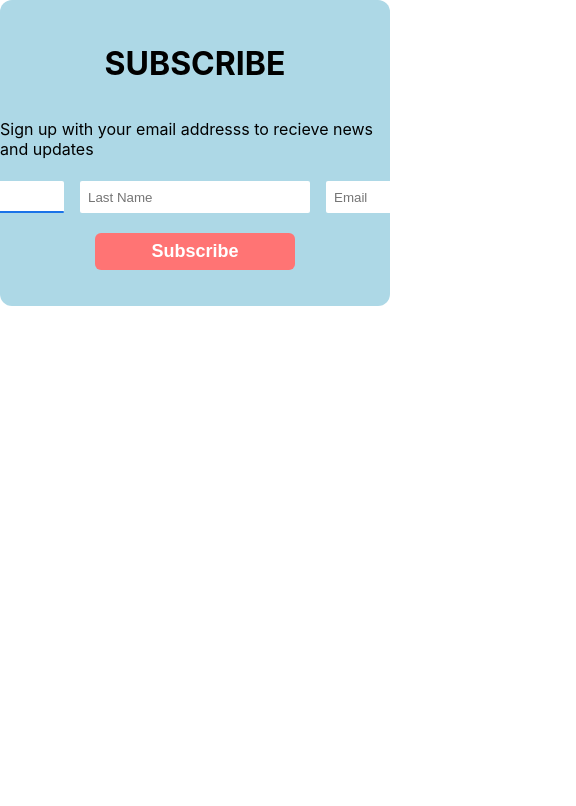
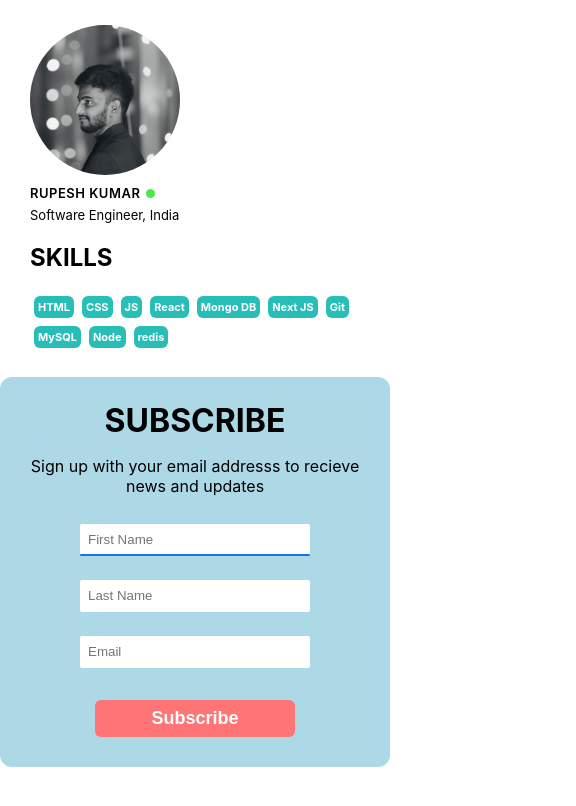
Before and after one commit to Rupesh22/react-30-days, a React (Create React App) app: page / in a window 390 px wide. Shown: the top 806 px of the page, 576 px wide, since content can reach past the window. Built offline with nearby package versions, Linux system fonts and the light colour scheme.

Commit message:
User component & added media query for Subscribe and User

```diff
--- a/src/App.js
+++ b/src/App.js
@@ -4,10 +4,12 @@ import { ToastContainer } from 'react-toastify';
 import 'react-toastify/dist/ReactToastify.css';
 
 import Subscribe from './components/Subscribe';
+import UserProfile from './components/UserProfile';
 
 function App() {
   return (
     <div style={{minHeight:'100vh'}}>
+      <UserProfile />
       <Subscribe />
       <ToastContainer position="bottom-right" />
     </div>
--- a/src/components/Subscribe.css
+++ b/src/components/Subscribe.css
@@ -2,17 +2,22 @@ h1{
     margin: 20px;
 }
 
-p{
+.subscribe-text{
     margin-bottom: 10px;
 }
 
-.input-container{
+.form-container{
     display: flex;
     flex-direction: column;
     justify-content: center;
     align-items: center;
     padding: 12px;
     box-sizing: border-box;
+}
+
+.input-container{
+    display: flex;
+    flex-direction: row;
 }
 
 .input-wrapper{
@@ -75,3 +80,32 @@ p{
     color: white;
     border: none;
 }
+
+
+
+
+@media only screen and (max-width: 600px) {
+    h1{
+        margin: 0px;
+    }
+
+    .subscribe-text{
+        padding: 0px 24px;
+        text-align: center;
+    }
+
+    .form-container{
+        padding: 6px;
+    }
+
+    .input-container{
+        flex-direction: column;
+    }
+
+    .input-wrapper{
+        margin: 12px 8px;
+        width: 230px;
+    }
+
+
+}
--- a/src/components/Subscribe.js
+++ b/src/components/Subscribe.js
@@ -26,9 +26,9 @@ const Subscribe = () => {
     return(
         <div style={subscribeContainer}>
             <h1>SUBSCRIBE</h1>
-            <p>Sign up with your email addresss to recieve news and updates</p>
-            <form className='input-container' onSubmit={handleSubscribe}>
-                <div style={{display: 'flex', flexDirection:'row'}}>
+            <p className='subscribe-text'>Sign up with your email addresss to recieve news and updates</p>
+            <form className='form-container' onSubmit={handleSubscribe}>
+                <div className='input-container'>
                     <div className='input-wrapper'>
                         <input
                             type='text' id='firstname' value={firstname} required autoFocus className='subscribe-input' placeholder='First Name' onChange={(e)=>{setFirstname(e.target.value)}}
--- /dev/null
+++ b/src/components/UserProfile.css
@@ -0,0 +1,77 @@
+li{
+    list-style: none;
+}
+
+ul{
+    padding: 0px;
+    margin: 0px;
+}
+
+.user-container{
+    box-sizing: border-box;
+    display: flex;
+    flex-direction: column;
+    justify-content: center;
+    align-items: flex-start;
+    padding: 25px 20px;
+    padding-inline-start: 30px;
+}
+
+
+.user-image{
+    height: 150px;
+    width: 150px;
+    border-radius: 50%;
+}
+
+.user-name{
+    padding-top: 6px;
+    font-size: 13px;
+    font-weight: 600;
+    text-transform: uppercase;
+    letter-spacing: 0.5px;
+}
+
+.user-status{
+    display: inline-block;
+    min-height: 9px;
+    min-width: 9px;
+    border-radius: 50%;
+    margin-bottom: 0.4px;
+    margin-left: 2px;
+    background-color: rgb(73, 234, 73);
+}
+
+.user-job{
+    padding-top: 6px;
+    font-size: 13px;
+    font-weight: 400;
+    margin: 0px;
+}
+
+.skill-container{
+    display: flex;
+    flex-direction: row;
+    align-items: flex-start;
+    align-content: space-between;
+    flex-wrap: wrap;
+
+}
+
+.skill-card{
+    padding: 5px 10px;
+    margin: 4px 7px;
+    border-radius: 6px;
+    background-color: rgba(24, 186, 178, 0.93);
+    color: white;
+    font-weight: bold;
+}
+
+
+@media only screen and (max-width: 600px) {
+    .skill-card {
+      padding: 4px 4px;
+      margin: 4px;
+      font-size: 11px;
+    }
+  }
--- /dev/null
+++ b/src/components/UserProfile.js
@@ -0,0 +1,44 @@
+import './UserProfile.css'
+import rupeshImage from './assets/Rupesh.jpg'
+import { useState } from 'react'
+
+const UserProfile = () => {
+
+    const [skills, setSkills] = useState([
+        {id: 1, skill: 'HTML'},
+        {id: 2, skill: 'CSS'},
+        {id: 3, skill: 'JS'},
+        {id: 4, skill: 'React'},
+        {id: 5, skill: 'Mongo DB'},
+        {id: 6, skill: 'Next JS'},
+        {id: 7, skill: 'Git'},
+        {id: 8, skill: 'MySQL'},
+        {id: 9, skill: 'Node'},
+        {id: 10, skill: 'redis'},
+
+    ]);
+
+
+    return(
+        <div className='user-container'>
+            <div>
+                <img src={rupeshImage} loading='lazy' className='user-image'/>
+            </div>
+            <div className='user-name'>
+                Rupesh Kumar <div className='user-status'></div>
+            </div>
+            <p className='user-job'>Software Engineer, India</p>
+            <h2>SKILLS</h2>
+            <ul className='skill-container'>
+                {skills.map(({skill, id}) => {
+                    return(
+                        <li key={id} className='skill-card'>{skill}</li>
+                    )
+                })}
+            </ul>
+
+        </div>
+    )
+}
+
+export default UserProfile;
```
Also changed, not shown: src/components/assets/Rupesh.jpg (added).
